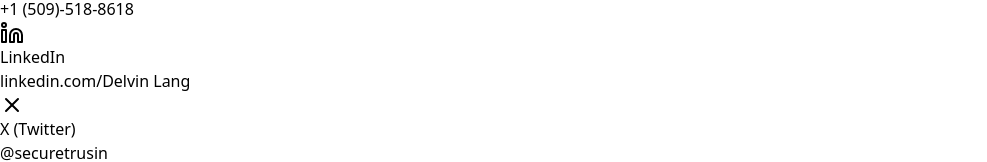
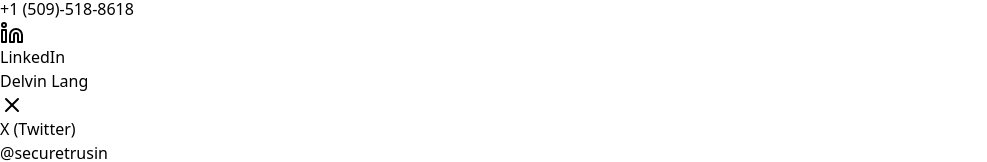
Before and after one commit to Posterity147/job, a React (Vite) app: page /contact in a window 1280 px wide. Shown: the part 631-793 px from the top of the page, without its empty margins (0-987 px from the left). Built offline with nearby package versions, Linux system fonts and the light colour scheme.

Commit message:
linkendin

```diff
--- a/src/components/Navbar.jsx
+++ b/src/components/Navbar.jsx
@@ -1,3 +1,4 @@
+
 import React, { useState } from 'react';
 import { motion } from 'framer-motion';
 import { Link } from 'react-router-dom';
--- a/src/pages/Contact.jsx
+++ b/src/pages/Contact.jsx
@@ -44,7 +44,7 @@ const ContactUs = () => {
               rel="noopener noreferrer"
               className="text-blue-600 hover:underline"
             >
-              linkedin.com/Delvin Lang
+              Delvin Lang
             </a>
           </div>
         </div>
```
